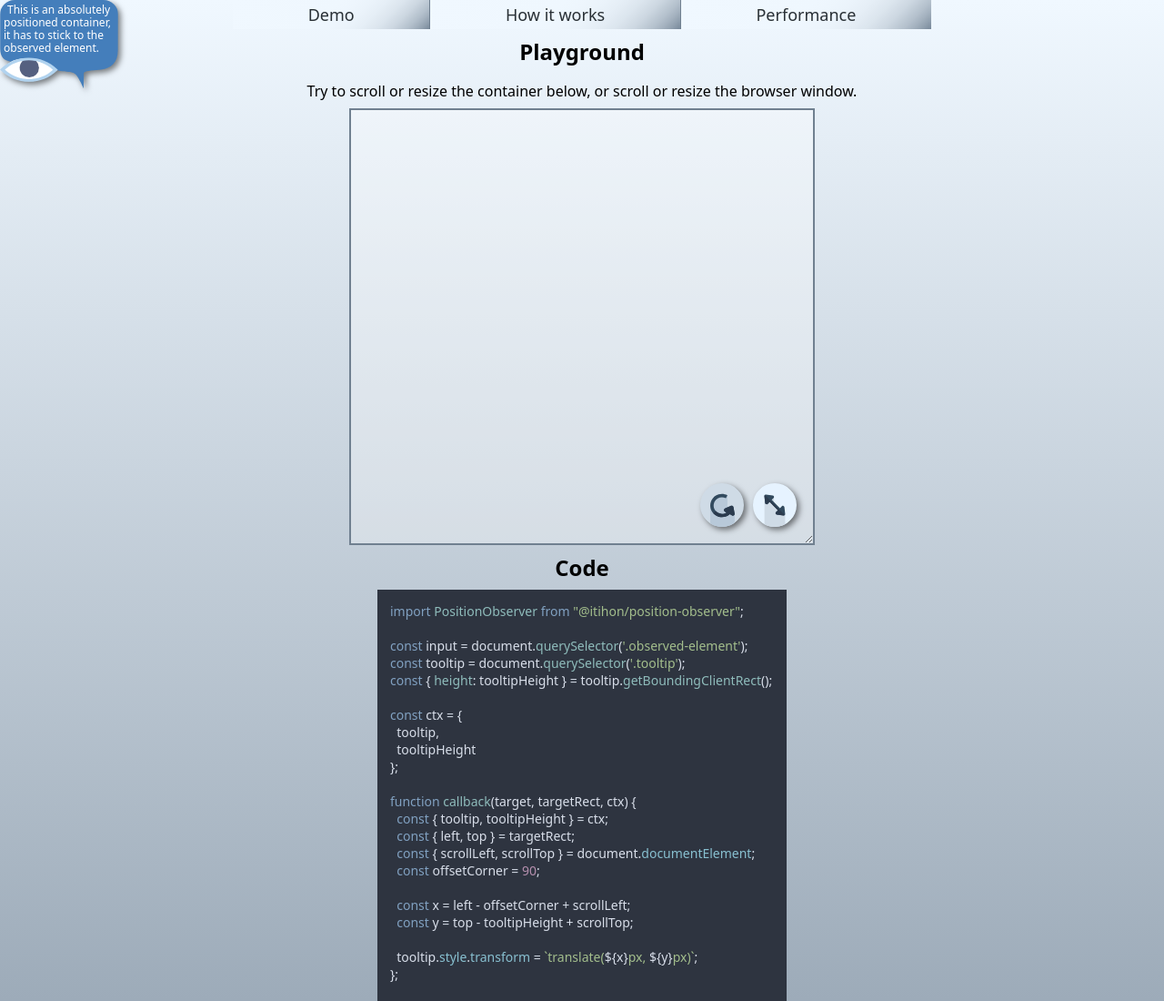
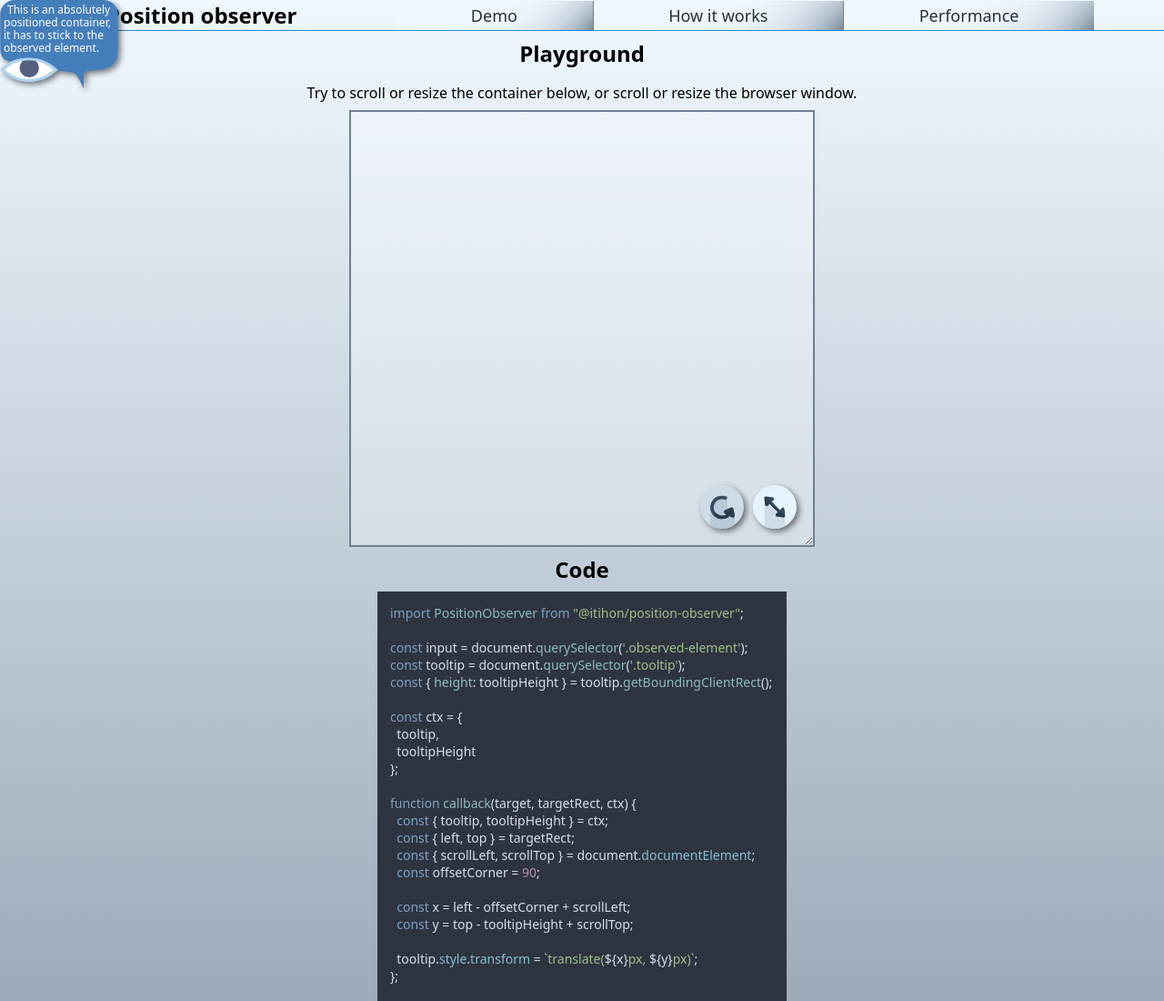
Before and after one commit to itihon/position-observer, a website: page demo/index.html in a window 1280 px wide. Shown: the top 1100 px of the page at 91% size. Drawn offline with nearby package versions, Linux system fonts and the light colour scheme.

Commit message:
feat: add header

```diff
--- a/demo/index.html
+++ b/demo/index.html
@@ -11,6 +11,8 @@
     <link rel="stylesheet" href="https://unpkg.com/@highlightjs/cdn-assets@11.9.0/styles/nord.min.css">
   </head>
   <body>
+    <header class="header">
+      <span class="logo"></span><h1>Position observer</h1>
       <nav class="nav">
         <ul class="nav-links">
           <li class="nav-link"><a href="index.html">Demo</a></li>
@@ -18,6 +20,7 @@
           <li class="nav-link"><a href="index.html">Performance</a></li>
         </ul>
       </nav>
+    </header>
 
     <section class="content">
 
--- a/demo/style.css
+++ b/demo/style.css
@@ -11,9 +11,8 @@ html {
 }
 
 nav {
-  width: 100%;
   display: flex;
-  justify-content: center;
+  flex-grow: 1;
 }
 
 body {
@@ -22,9 +21,41 @@ body {
   background-repeat: no-repeat;
 }
 
+h1 {
+  width: fit-content;
+  padding-inline: 8px;
+  font-size: min(5vmin, 24px);
+}
+
 h2 {
   text-align: center;
   padding-block: 8px;
+}
+
+header {
+  padding-inline: 6vw;
+  display: flex;
+  flex-wrap: wrap;
+  justify-items: center;
+  align-items: center;
+}
+
+.header {
+  border-bottom: 1px solid #3083c9;
+}
+
+.nav {
+  justify-content: flex-end;
+}
+
+.logo {
+  display: block;
+  width: min(8vmin, 32px);
+  height: min(8vmin, 32px);
+  background: url(./favicon.svg);
+  background-size: contain;
+  background-repeat: no-repeat;
+  filter: drop-shadow(3px 3px 3px rgba(0, 0, 0, .5));
 }
 
 .nav-links {
```
Lines whose indentation alone changed are shown as unchanged.
